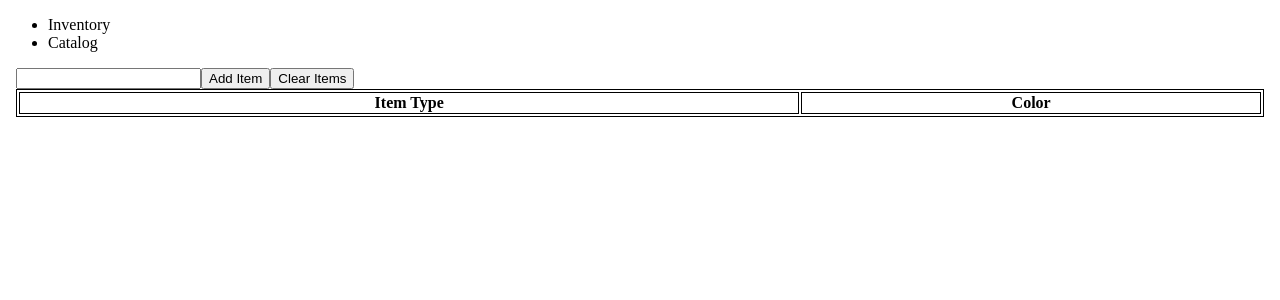
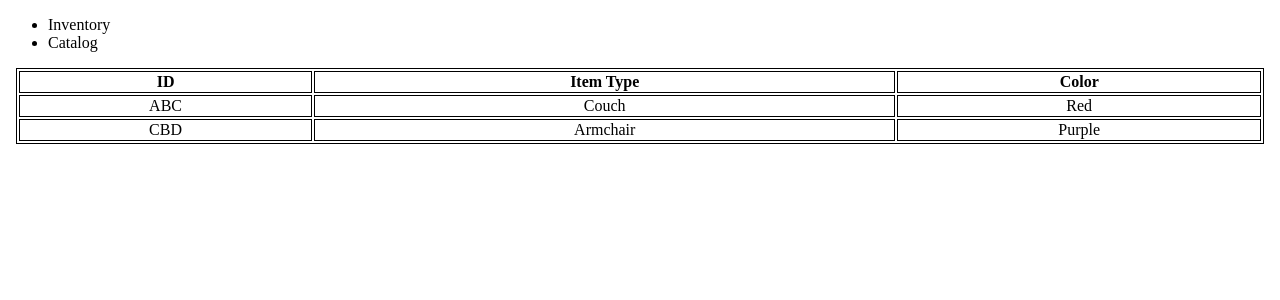
Before and after one commit to ExpertSeahorse/TeamGrant, a React (Create React App) app: page / in a window 1280 px wide. Shown: the top 300 px of the page. Built offline with nearby package versions, Linux system fonts and the light colour scheme.

Commit message:
Added Sort to Catalog

```diff
--- a/src/App.js
+++ b/src/App.js
@@ -2,8 +2,9 @@ import React, { useState, useEffect, useRef } from 'react'
 import Header from './Header'
 import { stringify, v4 as uuidv4 } from 'uuid';
 import Inventory from './Inventory';
-import Catalog from './Catalog';
+import { Table, Catalog } from './Catalog';
 import './App.css';
+//import Catalog from './Catalog';
 
 // "main"
 
@@ -13,6 +14,7 @@ Add invoices tab:
   Adjust inventory
 */
 
+// Build the webpage by combining components
 function App() {
   const [page, setPage] = useState('i')
 
@@ -30,7 +32,8 @@ function App() {
       <Header showInventory={showInventory} showCatalog={showCatalog}/>
     </header>
     <body>
-    {page === 'i' ? <Inventory /> : <Catalog />}
+    {/* {page === 'i' ? <Inventory /> : <Table data={Catalog} />} */}
+      <Table data={Catalog} />
     </body>
     </>
   )
--- a/src/Catalog.js
+++ b/src/Catalog.js
@@ -1,20 +1,118 @@
 import React from 'react'
+//import { render } from 'react-dom'
 import CatalogItem from './CatalogItem'
 
-export default function Catalog() {
+// set types of sort
+const sortTypes = {
+  itemTypeUp: {
+    class: 'itemTypeUp',   // function name
+    fn: (a,b) =>{        // function equation
+      if (a.itemType.toUpperCase() < b.itemType.toUpperCase()){
+        return 1
+      }
+      else if (a.id.toUpperCase() < b.id.toUpperCase()){
+        return -1
+      }
+      else
+        return 0
+    }
+  },
+  itemTypeDown: {
+    class: 'itemTypeDown',
+    fn: (a,b) =>{        // function equation
+      if (a.itemType.toUpperCase() < b.itemType.toUpperCase()){
+        return -1
+      }
+      else if (a.id.toUpperCase() < b.id.toUpperCase()){
+        return 1
+      }
+      else
+        return 0
+    }
+  },
+  default: {
+    class: 'sort',
+    fn: (a,b) => a.id.toUpperCase() < b.id.toUpperCase()
+  }
+};
+
+//const catalog = require('./data/catalog.json')
+//console.log(Object.keys(catalog))
+
+class Table extends React.Component{
+  // set default state
+  state = {
+    currentSort : 'default'
+  };
+
+  // Switch the sort of the table based on the current sort
+  onSortChange = () => {
+		const { currentSort } = this.state;
+		let nextSort;
+
+    switch(currentSort){
+      case 'itemTypeUp':
+        nextSort = 'itemTypeDown'
+        break;
+      case 'itemTypeDown':
+        nextSort = 'itemTypeUp'
+        break;
+      default:
+        nextSort = 'itemTypeDown'
+    }
+
+		this.setState({
+			currentSort: nextSort
+		});
+	};
+
+  render(){
+    //const { data } = Object.keys(catalog);
+    const catalog = require('./data/catalog.json')
+    const data = Object(catalog)
+    const { currentSort } = this.state;
+    console.log(sortTypes[currentSort].fn)
+    console.log(catalog)
+    console.log([...data].sort(sortTypes[currentSort].fn))
+    return (
+      // make sure data populates
+      data.length > 0 && (
+        <table>
+          <thead>
+            <tr>
+              <th onClick={this.onSortChange}>ID</th>
+              <th onClick={this.onSortChange}>Item Type</th>
+              <th onClick={this.onSortChange}>Color</th>
+            </tr>
+          </thead>
+          <tbody> {
+              // Sort the keys in the catalog and loop over the catalog object and match each entry to a row in the Table
+              [...data].sort(sortTypes[currentSort].fn).map(p => (
+                <tr>
+                  <td>{p.id}</td>
+                  <td>{p.itemType}</td>
+                  <td>{p.color}</td>
+                </tr>
+              ))}
+          </tbody>
+      </table>
+      )
+    );
+  }
+}
+
+
+function Catalog() {
   const catalog = require('./data/catalog.json')
   console.log(Object.keys(catalog))
 
   // Print the html representation of the Catalog JSON
   // The Catalog is a lookup table for the Inventory. To add an item to the inventory, just input the ID + Qty and the properties will be populated
 
-  // Loop over the catalog object and match each entry to a row in the Table
-  return (
-    <div>
-      <table>
-        <tr><th>ID</th><th>Item Type</th><th>Color</th></tr>
-        {Object.keys(catalog).map(key => <CatalogItem key={key} id={key} value={catalog[key]} />)}
-      </table>
-    </div>
-  )
+
+  return catalog;
 }
+export {
+  Table,
+  Catalog
+}
--- a/src/CatalogItem.js
+++ b/src/CatalogItem.js
@@ -3,6 +3,10 @@ import React from 'react'
 // creates a row in the Catalog table
 export default function CatalogItem(props) {
   return (
-      <tr><td>{props.id}</td><td>{props.value.itemType}</td><td>{props.value.color}</td></tr>
+      <tr>
+        <td>{props.id}</td>
+        <td>{props.value.itemType}</td>
+        <td>{props.value.color}</td>
+      </tr>
   )
 }
--- a/src/Inventory.js
+++ b/src/Inventory.js
@@ -41,8 +41,15 @@ export default function Inventory() {
       <button onClick={handleAddItem}>Add Item</button>
       <button onClick={handleClearItems}>Clear Items</button>
       <table>
-        <tr><th>Item Type</th><th>Color</th></tr>
-        <ItemList items={items}/>
+        <thead>
+          <tr>
+            <th>Item Type</th>
+            <th>Color</th>
+          </tr>
+        </thead>
+        <tbody>
+          <ItemList items={items}/>
+        </tbody>
       </table>
     </div>
   )
--- a/src/data/catalog.json
+++ b/src/data/catalog.json
@@ -1,10 +1,12 @@
-{
-  "ABC":{
+[
+  {
+    "id": "ABC",
     "itemType":"Couch",
     "color":"Red"
   },
-  "CBD":{
-    "itemType":"Chair",
+  {
+    "id": "CBD",
+    "itemType":"Armchair",
     "color":"Purple"
   }
-}
+]
--- a/src/index.js
+++ b/src/index.js
@@ -2,6 +2,7 @@ import React from 'react';
 import ReactDOM from 'react-dom';
 import App from './App';
 
+// Render App on the screen
 
 ReactDOM.render(
   <React.StrictMode>
```
Also changed, not shown: src/ItemList.js (+10 -1 lines).
